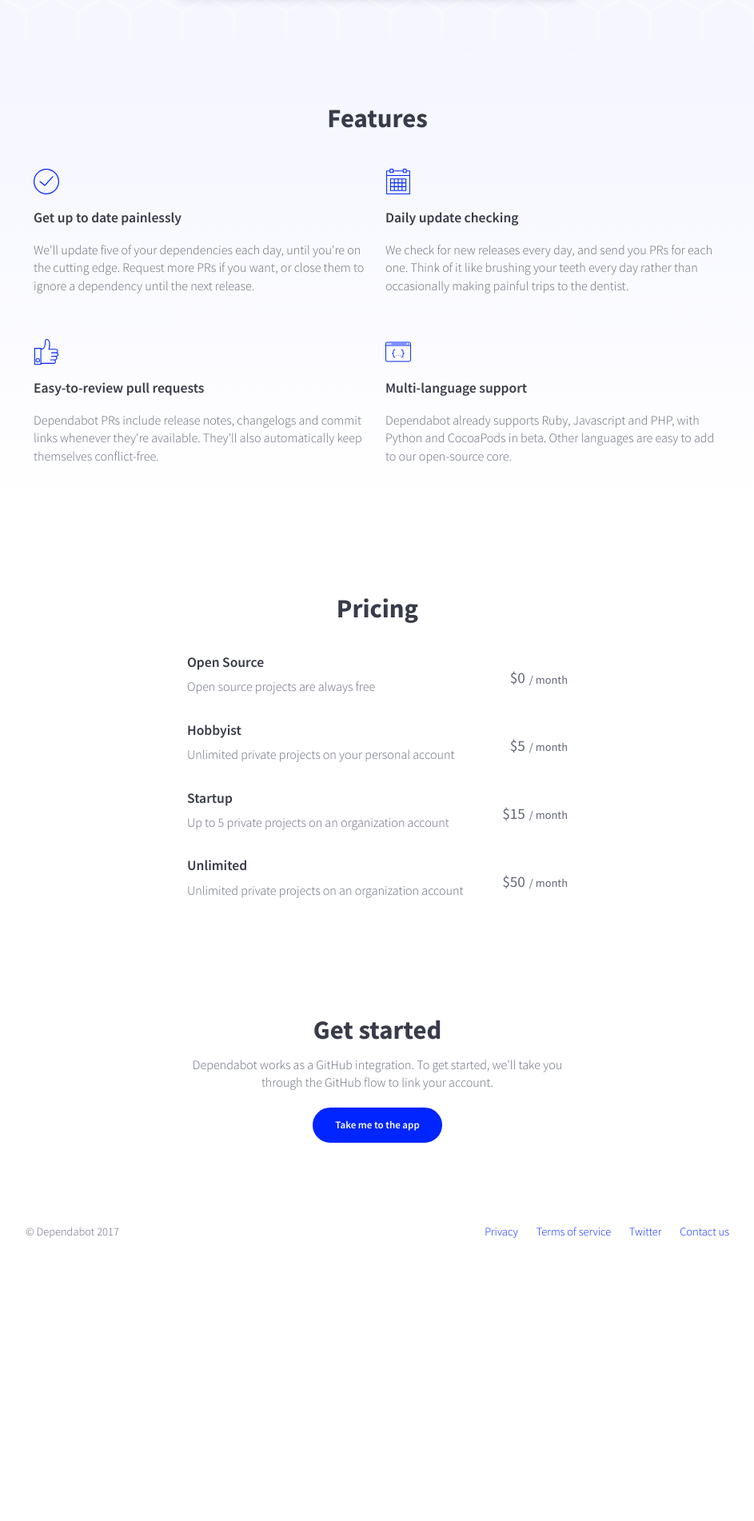
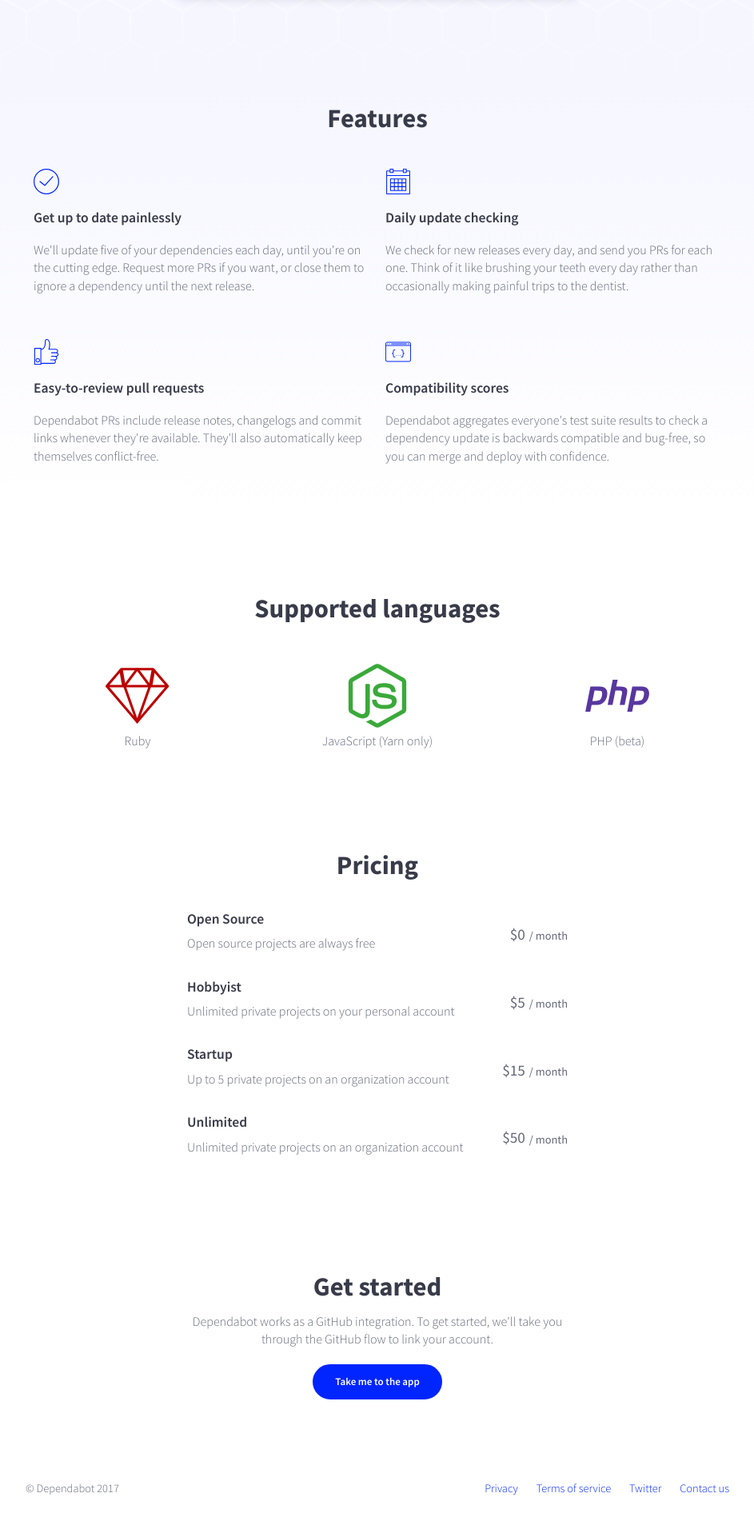
Before and after one commit to desenvolvedorIcotrade/App.bot, a Jekyll site: the page index.html, which Jekyll copies as it is, in a window 1280 px wide. Shown: the part 1525-3427 px from the top of the page at 80% size, without its empty margins (168-1111 px from the left). Built offline with Jekyll 4.4.1, drawn with Linux system fonts in a browser that asks for light colours; nearby versions of some CDN libraries; before the commit the page ends 3106 px from its top, so only the background shows below that.

Commit message:
Add supported languages section

```diff
--- a/css/main.css
+++ b/css/main.css
@@ -757,6 +757,36 @@
 .status img {
   max-width: 95%; }
 
+.language-boxes {
+  display: flex;
+  flex-direction: row; }
+
+.language-box {
+  flex: 1;
+  padding-top: 25px;
+  display: flex;
+  flex-direction: column;
+  margin: 0 10px;
+  text-align: center; }
+
+.language-box:first-child {
+  margin-left: 0; }
+
+.language-box:last-child {
+  margin-right: 0; }
+
+.language-icon {
+  position: relative;
+  top: 6px;
+  float: none;
+  margin-right: 0;
+  top: 0; }
+
+.language-icon img {
+  position: relative;
+  top: auto;
+  width: 5rem; }
+
 .pricing-alert {
   min-width: 50%;
   height: 50px;
--- a/index.html
+++ b/index.html
@@ -148,10 +148,43 @@
               <img src="/images/icon-code.svg" />
             </div>
             <div class="feature-description">
-              <h3>Multi-language support</h3>
-              <p>Dependabot already supports Ruby, Javascript and PHP, with Python and CocoaPods in beta. Other languages
-                are easy to add to our open-source core.</p>
+              <h3>Compatibility scores</h3>
+              <p>Dependabot aggregates everyone's test suite results to check a dependency update is backwards compatible
+                and bug-free, so you can merge and deploy with confidence.</p>
             </div>
+          </div>
+        </div>
+      </div>
+    </div>
+  </div>
+
+  <div class="container">
+    <div class="section languages">
+      <a name="languages"></a>
+      <h2>Supported languages</h2>
+      <div class="language-boxes">
+        <div class="language-box">
+          <div class="language-icon">
+            <img src="/images/icon-ruby.svg" />
+          </div>
+          <div class="language-description">
+            Ruby
+          </div>
+        </div>
+        <div class="language-box">
+          <div class="language-icon">
+            <img src="/images/icon-js.svg" />
+          </div>
+          <div class="language-description">
+            JavaScript (Yarn&nbsp;only)
+          </div>
+        </div>
+        <div class="language-box">
+          <div class="language-icon">
+            <img src="/images/icon-php.svg" />
+          </div>
+          <div class="language-description">
+            PHP (beta)
           </div>
         </div>
       </div>
```
Also changed, not shown: scss/main.scss (+35 -0 lines), images/icon-js.svg (added), images/icon-php.svg (added), images/icon-ruby.svg (added).
